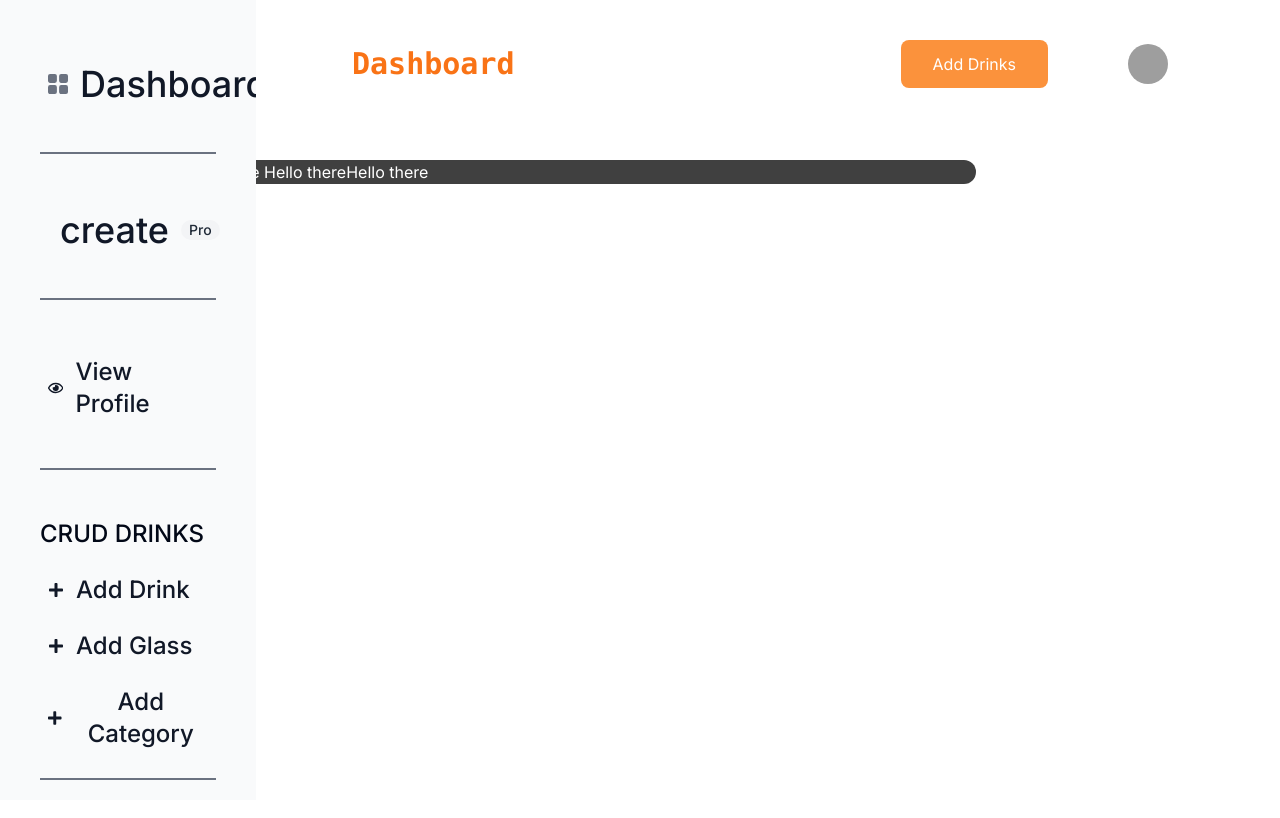
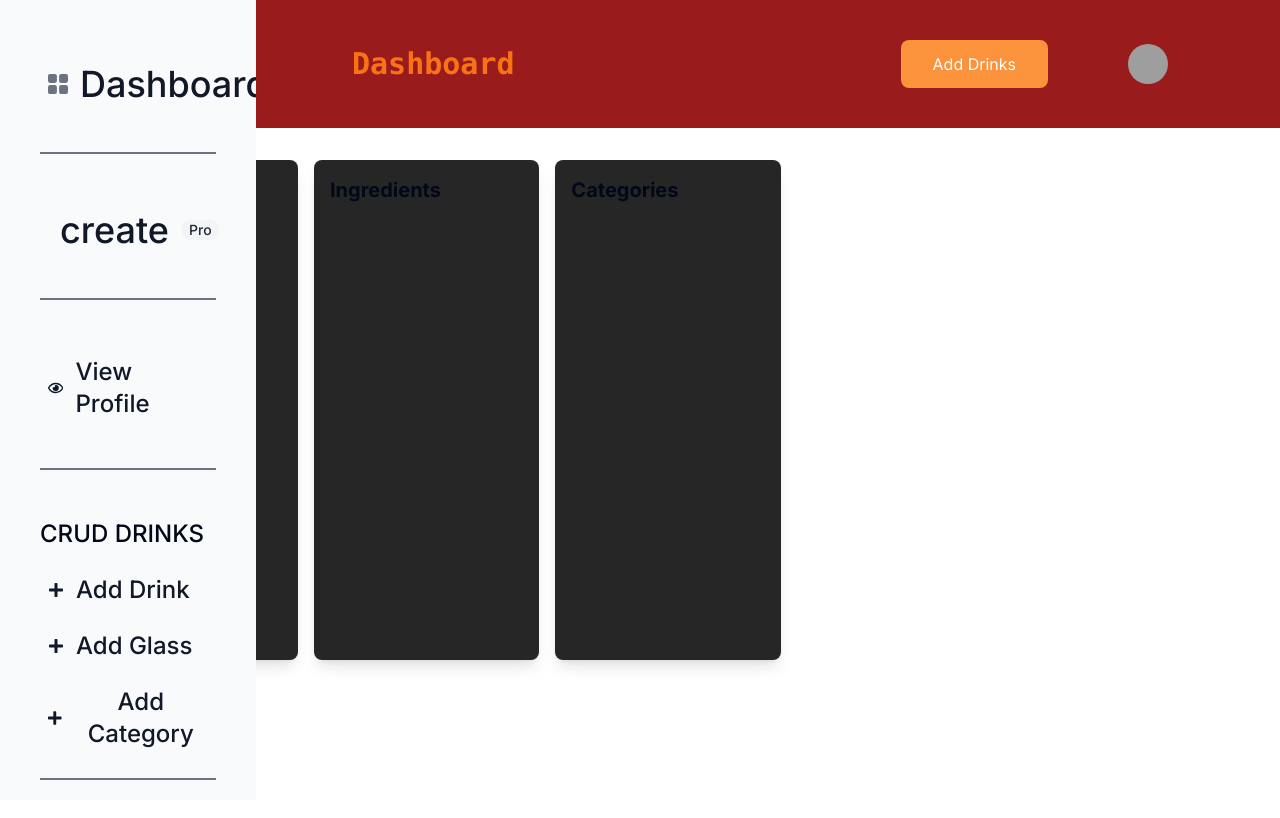
Before and after one commit to EwiJosepha/drinko, a Next.js app: page /dashboard in a window 1280 px wide. Shown: the top 818 px of the page. Built offline with nearby package versions, Linux system fonts and the light colour scheme; grey boxes are pictures that could not be loaded.

Commit message:
updating dashboard

```diff
--- a/app/(dashboard-detailspage)/dashboard/layout.tsx
+++ b/app/(dashboard-detailspage)/dashboard/layout.tsx
@@ -42,7 +42,7 @@ const DbLayout: React.FC<Props>= ({ children })=> {
 
       <aside
         id="default-sidebar"
-        className="fixed top-0 left-0 z-40 w-1/5 h-screen transition-transform -translate-x-full sm:translate-x-0"
+        className="fixed top-0 left-0 z-40  md:block  w-1/5 h-screen transition-transform -translate-x-full sm:translate-x-0"
         aria-label="Sidebar"
       >
         <div className="h-full px-10 py-4 overflow-y-auto bg-gray-50 dark:bg-neutral-800">
--- a/app/(dashboard-detailspage)/dashboard/page.tsx
+++ b/app/(dashboard-detailspage)/dashboard/page.tsx
@@ -1,15 +1,30 @@
 import DbLayout from '@/components/db-header'
 import React from 'react'
+import df from "@/public/assets/images/bg.avif"
 
 const Dashboard: React.FC = () => {
   return (
 
     <>
+      <DbLayout header="Dashboard" only_header>
 
-      <DbLayout header="Dashboard" only_header>
-        <div>
-          <h1 className='text-white'>Hello there Hello there Hello thereHello there</h1>
+        <div className="grid grid-cols-1 md:grid-cols-3 gap-4" style={{ gridAutoRows: "500px" }}>
+          <div className="bg-neutral-800 shadow-lg rounded-lg p-4">
+            <h2 className="text-xl font-bold mb-4">Your Drinks</h2>
+            {/* Content for the drinks section */}
+
+          </div>
+          <div className="bg-neutral-800 shadow-lg rounded-lg p-4">
+            <h2 className="text-xl font-bold mb-4">Ingredients</h2>
+            {/* Content for the ingredients section */}
+          </div>
+          <div className="bg-neutral-800 shadow-lg rounded-lg p-4">
+            <h2 className="text-xl font-bold mb-4">Categories</h2>
+            {/* Content for the categories section */}
+
+          </div>
         </div>
+
       </DbLayout>
 
     </>
--- a/app/layout.tsx
+++ b/app/layout.tsx
@@ -24,7 +24,11 @@ export default function RootLayout({
           disableTransitionOnChange
         >
 
-          {children}
+<div className="md:w-[80%] w-full z-10 min-h-screen">
+                <>
+                    {children}
+                </>
+            </div>
         </ThemeProvider>
       </body>
     </html>
--- a/components/db-header/index.tsx
+++ b/components/db-header/index.tsx
@@ -8,7 +8,7 @@ export default function DbLayout ({children, only_header, header}: Props) {
 
   return(
     <>
-       <div className="text-orange-500 h-32 bg-blue z-10 justify-between flex items-center md:mx-auto md:w-[80%] right-0 top-0 fixed pl-24">
+       <div className="text-orange-500 h-32 bg-red-800 z-10 justify-between flex items-center md:mx-auto md:w-[80%] right-0 top-0 fixed pl-24">
                 <div className="text-3xl font-mono font-bold">{header}</div>
 
                 {/* Desktop Menu */}
@@ -28,7 +28,7 @@ export default function DbLayout ({children, only_header, header}: Props) {
                 </div>
             </div>
 
-            <div className="bg-neutral-700 w-full md:w-[83%] flex-col md:mt-40 mb-10 rounded-xl flex md:mx-auto ">{children}</div>
+            <div className=" w-full md:w-[83%] flex-col md:mt-40 mb-10 rounded-xl flex  md:mx-auto ">{children}</div>
     </>
   )
 
```
